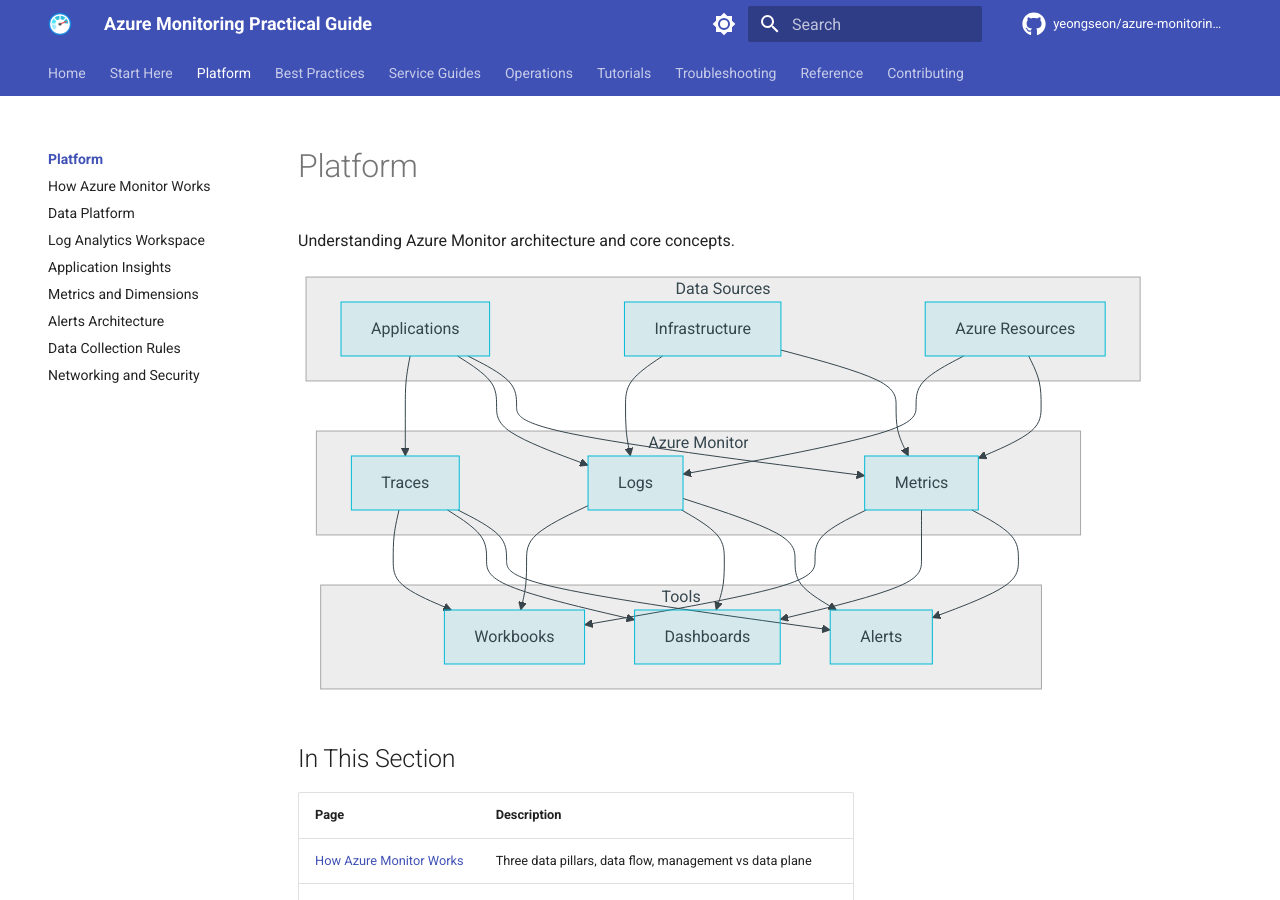
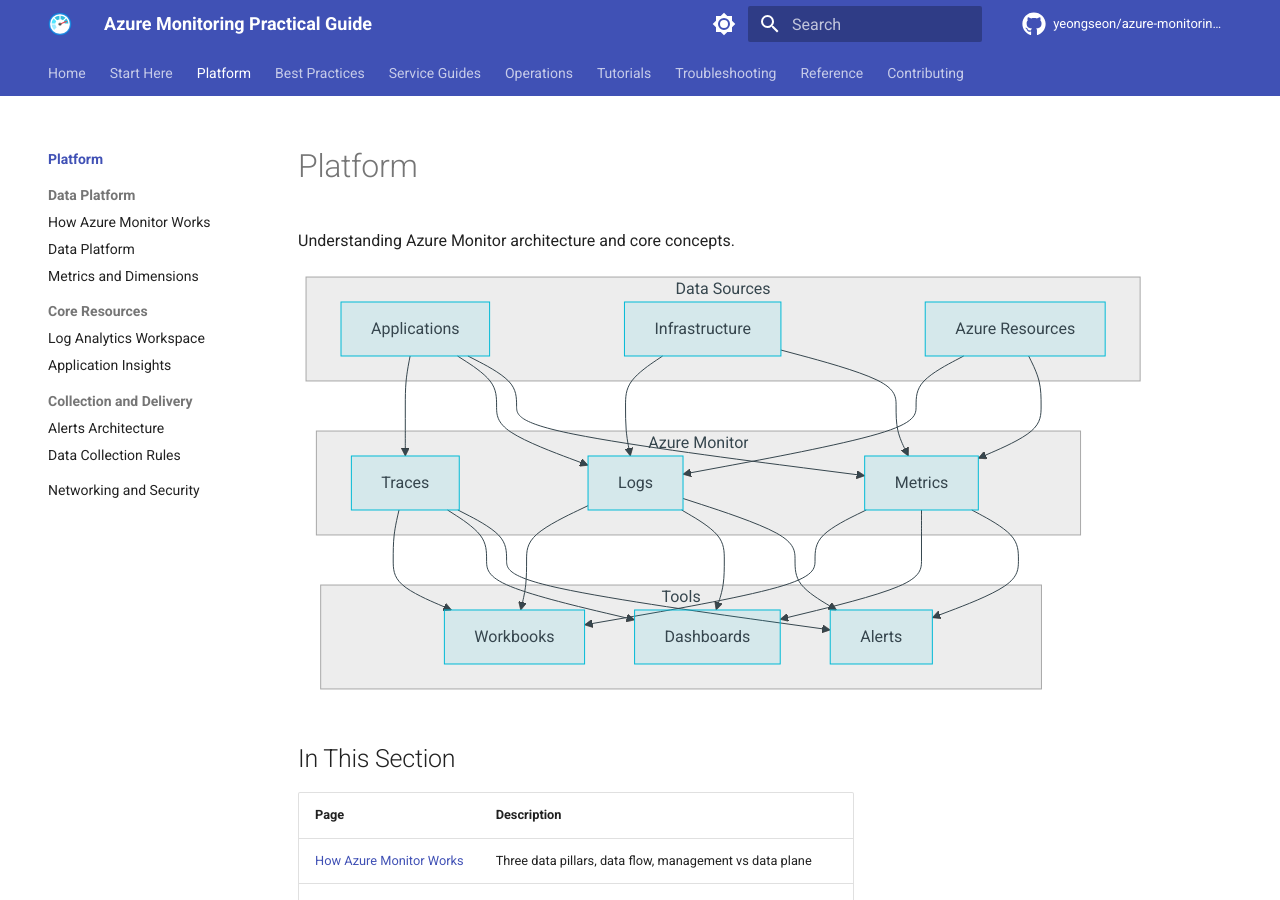
Before and after one commit to yeongseon/azure-monitoring-practical-guide, an MkDocs documentation site: the page built from docs/platform/index.md, in a window 1280 px wide and 900 px high. Built offline with MkDocs 1.6.1 and Material for MkDocs 9.7.7, drawn with Linux system fonts in a browser that asks for light colours; comment, search, counter and statistics services are not loaded; some of the changed lines change nothing that is shown.

Commit message:
fix: regroup nav sections and normalize indent to meet 5-8 budget (#49)

```diff
--- a/mkdocs.yml
+++ b/mkdocs.yml
@@ -106,14 +106,17 @@
     - start-here/repository-map.md
   - Platform:
     - platform/index.md
-    - platform/how-azure-monitor-works.md
-    - platform/data-platform.md
-    - platform/log-analytics-workspace.md
-    - platform/application-insights.md
-    - platform/metrics-and-dimensions.md
-    - platform/alerts-architecture.md
-    - platform/data-collection-rules.md
-    - platform/networking-and-security.md
+    - Data Platform:
+      - How Azure Monitor Works: platform/how-azure-monitor-works.md
+      - Data Platform: platform/data-platform.md
+      - Metrics and Dimensions: platform/metrics-and-dimensions.md
+    - Core Resources:
+      - Log Analytics Workspace: platform/log-analytics-workspace.md
+      - Application Insights: platform/application-insights.md
+    - Collection and Delivery:
+      - Alerts Architecture: platform/alerts-architecture.md
+      - Data Collection Rules: platform/data-collection-rules.md
+    - Networking and Security: platform/networking-and-security.md
   - Best Practices:
     - best-practices/index.md
     - best-practices/workspace-design.md
@@ -162,11 +165,13 @@
       - tutorials/lab-guides/lab-05-workbooks-and-dashboards.md
   - Troubleshooting:
     - troubleshooting/index.md
-    - troubleshooting/architecture-overview.md
-    - troubleshooting/mental-model.md
-    - troubleshooting/decision-tree.md
-    - troubleshooting/evidence-map.md
-    - Quick Diagnosis Cards: troubleshooting/quick-diagnosis-cards.md
+    - Orientation:
+      - Architecture Overview: troubleshooting/architecture-overview.md
+      - Mental Model: troubleshooting/mental-model.md
+    - Diagnosis:
+      - Quick Diagnosis Cards: troubleshooting/quick-diagnosis-cards.md
+      - Decision Tree: troubleshooting/decision-tree.md
+      - Evidence Map: troubleshooting/evidence-map.md
     - First 10 Minutes:
       - troubleshooting/first-10-minutes/index.md
       - troubleshooting/first-10-minutes/no-data.md
@@ -212,12 +217,12 @@
         - troubleshooting/kql/service-specific/functions-diagnostics.md
         - troubleshooting/kql/service-specific/vm-diagnostics.md
   - Reference:
-     - reference/index.md
-     - reference/cli-cheatsheet.md
-     - reference/kql-quick-reference.md
-     - reference/platform-limits.md
-     - reference/diagnostic-tables.md
-     - reference/diagnostic-settings-matrix.md
-     - reference/content-validation-status.md
+    - reference/index.md
+    - reference/cli-cheatsheet.md
+    - reference/kql-quick-reference.md
+    - reference/platform-limits.md
+    - reference/diagnostic-tables.md
+    - reference/diagnostic-settings-matrix.md
+    - reference/content-validation-status.md
   - Contributing:
     - contributing/index.md
```
